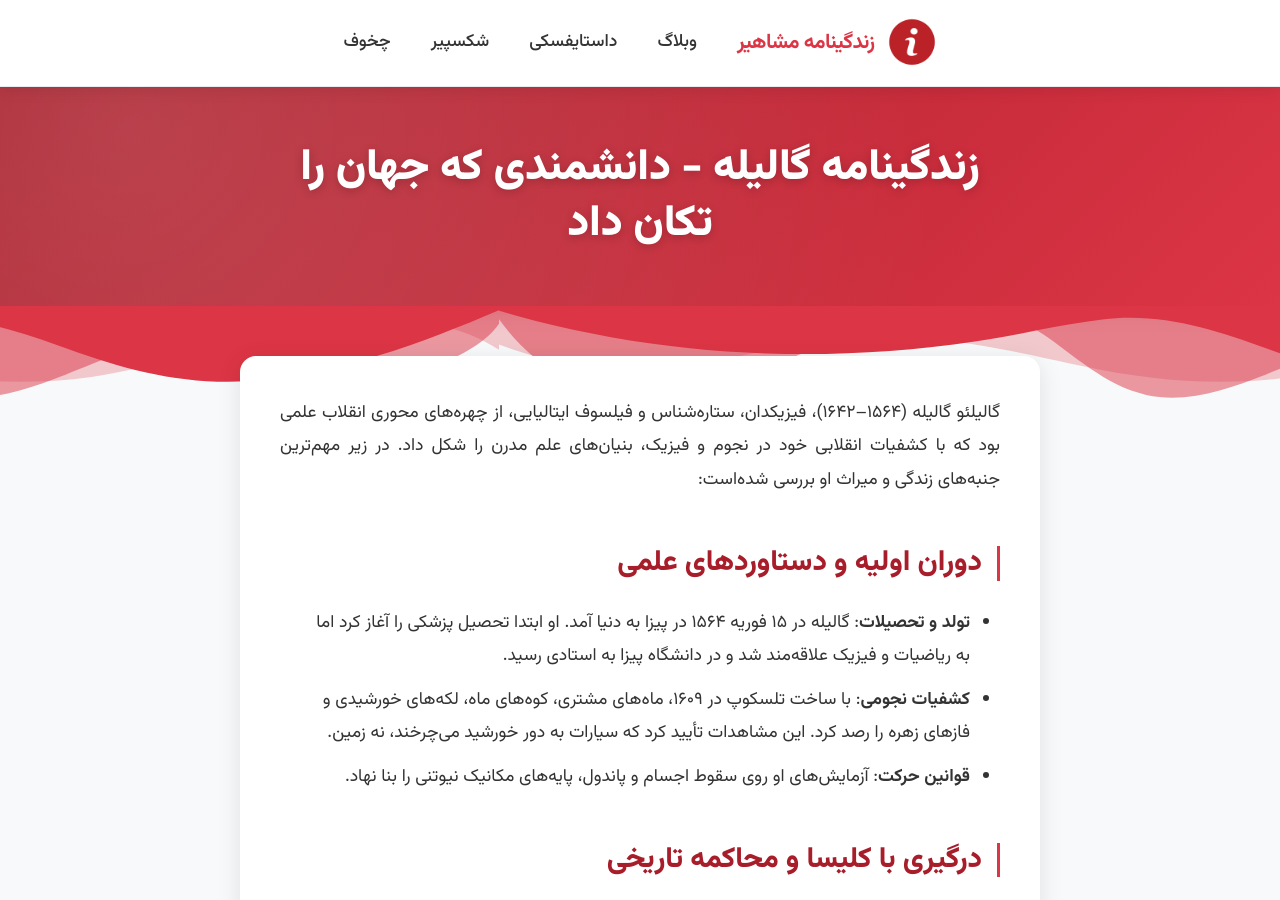
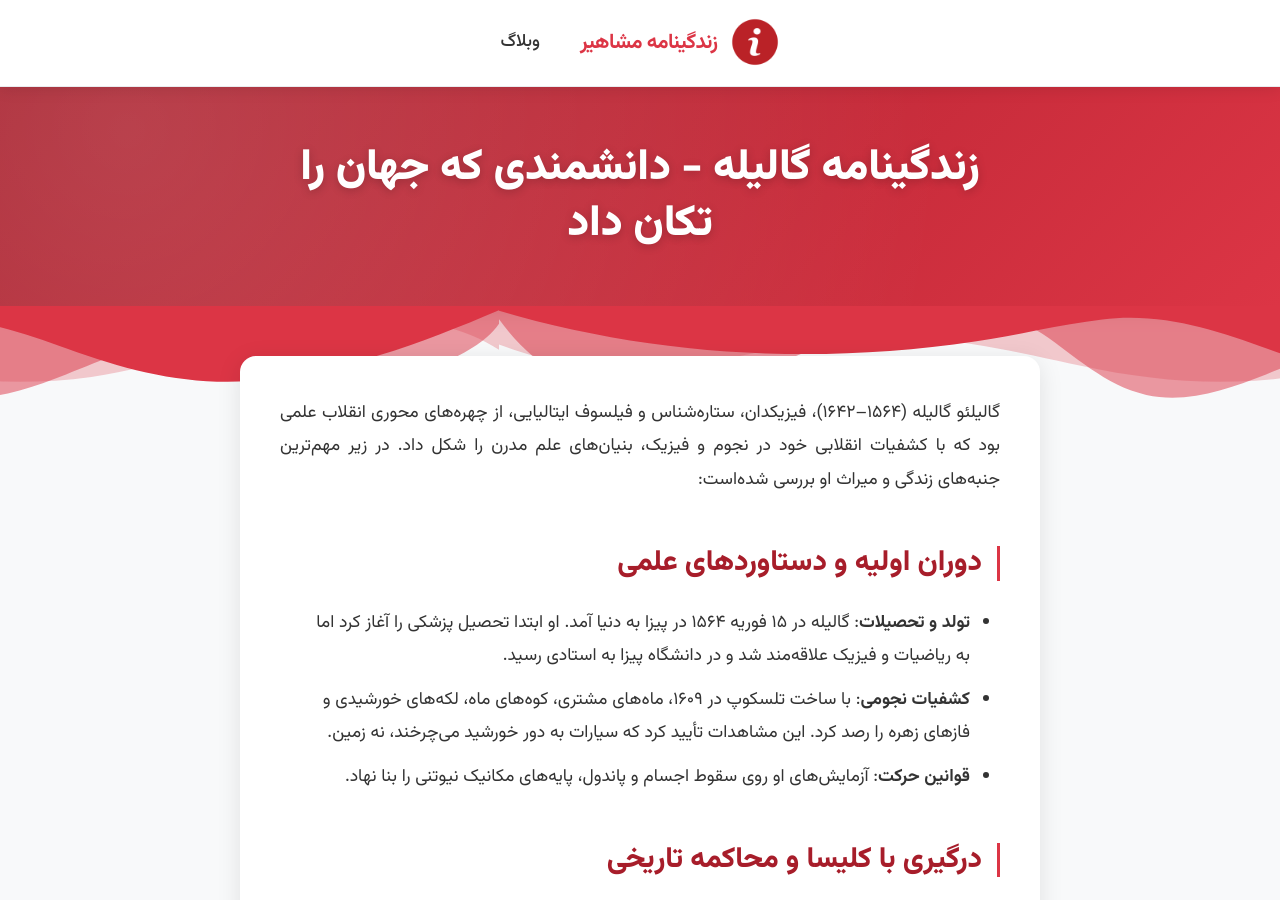
Before and after one commit to darkblog/darkblog.github.io, a Jekyll site: the page built from _posts/2025-7-5-68.md, in a window 1280 px wide and 900 px high. Built offline with Jekyll 4.4.1, drawn with Linux system fonts in a browser that asks for light colours; nearby versions of some CDN libraries.

Commit message:
Update post.html

```diff
--- a/_layouts/post.html
+++ b/_layouts/post.html
@@ -586,9 +586,6 @@
                 </a>
             </li>
             <li><a href="https://indexes.ir/blog">وبلاگ</a></li>
-            <li><a href="https://indexes.ir/84">داستایفسکی</a></li>
-            <li><a href="https://indexes.ir/89">شکسپیر</a></li>
-            <li><a href="https://indexes.ir/88">چخوف</a></li>
         </ul>
     </nav>
 
```
